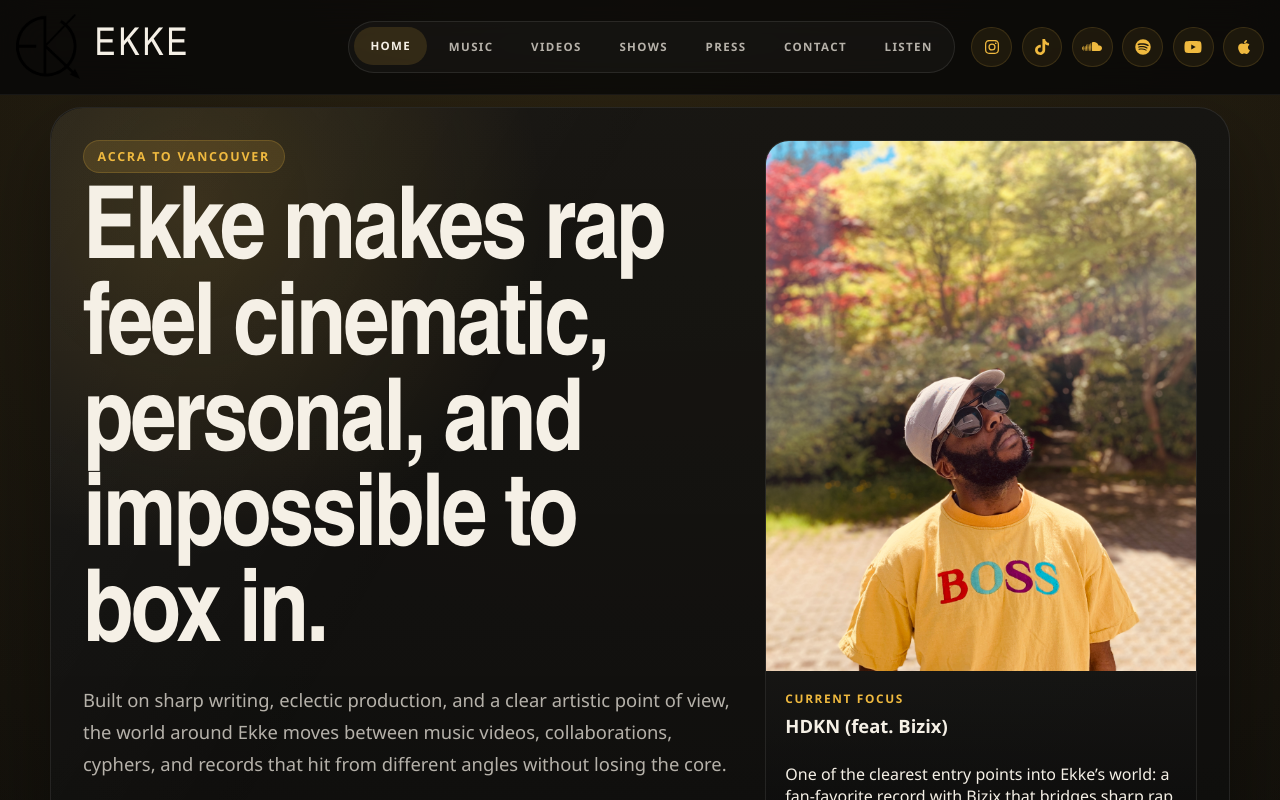
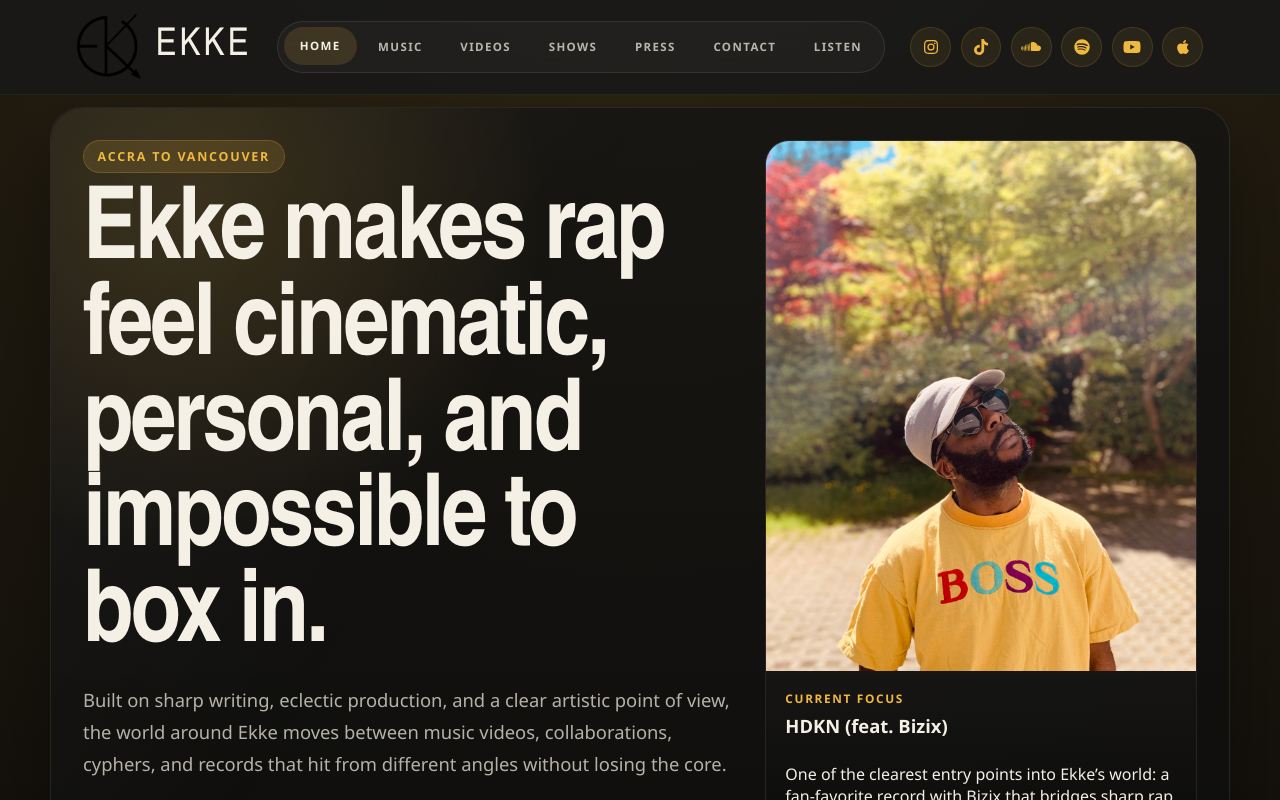
Before and after one commit to Bizix/ekkemusic-react, a React (Vite) app: page / in a window 1280 px wide. Shown: the top 800 px of the page. Built offline with nearby package versions, Linux system fonts and the light colour scheme.

Commit message:
Polish header spacing and styling

```diff
--- a/src/styles/index.css
+++ b/src/styles/index.css
@@ -45,7 +45,7 @@ a {
   z-index: 20;
   padding: 0.9rem 1rem;
   backdrop-filter: blur(18px);
-  background: rgba(8, 8, 8, 0.82);
+  background: rgba(24, 24, 24, 0.88);
   border-bottom: 1px solid rgba(255, 255, 255, 0.05);
 }
 
@@ -55,12 +55,13 @@ a {
 }
 
 .header_container {
-  width: var(--header-width);
+  width: fit-content;
+  max-width: var(--header-width);
   margin: 0 auto;
-  display: grid;
-  grid-template-columns: minmax(0, 1fr) auto auto;
-  gap: 1rem;
+  display: flex;
   align-items: center;
+  justify-content: center;
+  gap: clamp(0.9rem, 2vw, 2rem);
 }
 
 .brand {
@@ -96,7 +97,7 @@ a {
 }
 
 .navbar_container {
-  justify-self: center;
+  margin-left: 0;
 }
 
 .links {
@@ -138,7 +139,7 @@ a {
 .socialMedia {
   display: flex;
   justify-content: flex-end;
-  justify-self: end;
+  margin-left: 0;
   flex-wrap: nowrap;
   gap: 0.6rem;
 }
@@ -580,6 +581,9 @@ a {
 
 @media (max-width: 1100px) {
   .header_container {
+    width: var(--header-width);
+    max-width: none;
+    display: grid;
     grid-template-columns: 1fr;
     justify-items: center;
     text-align: center;
@@ -587,6 +591,7 @@ a {
 
   .navbar_container,
   .socialMedia {
+    margin-left: 0;
     justify-self: center;
   }
 
```
